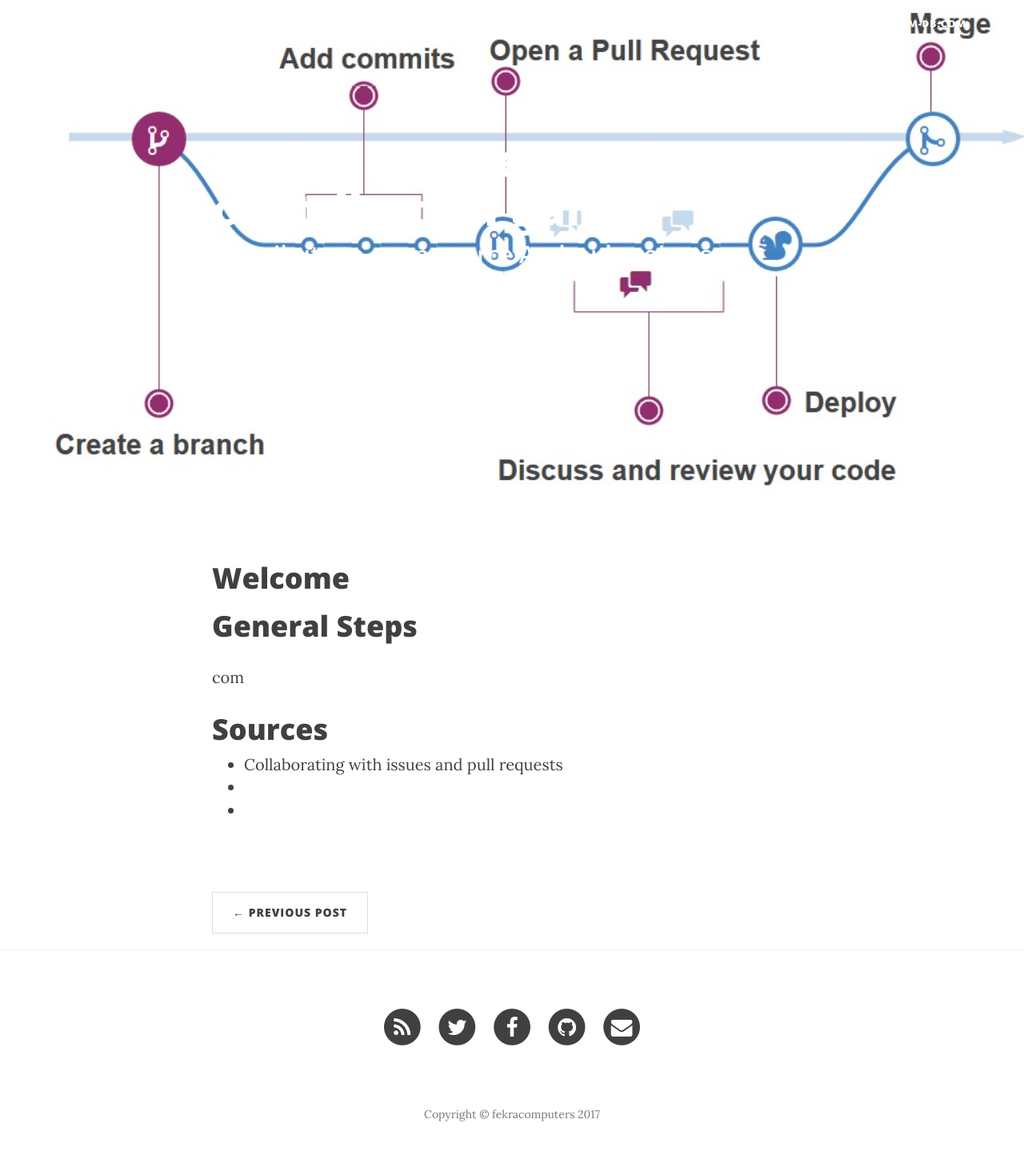
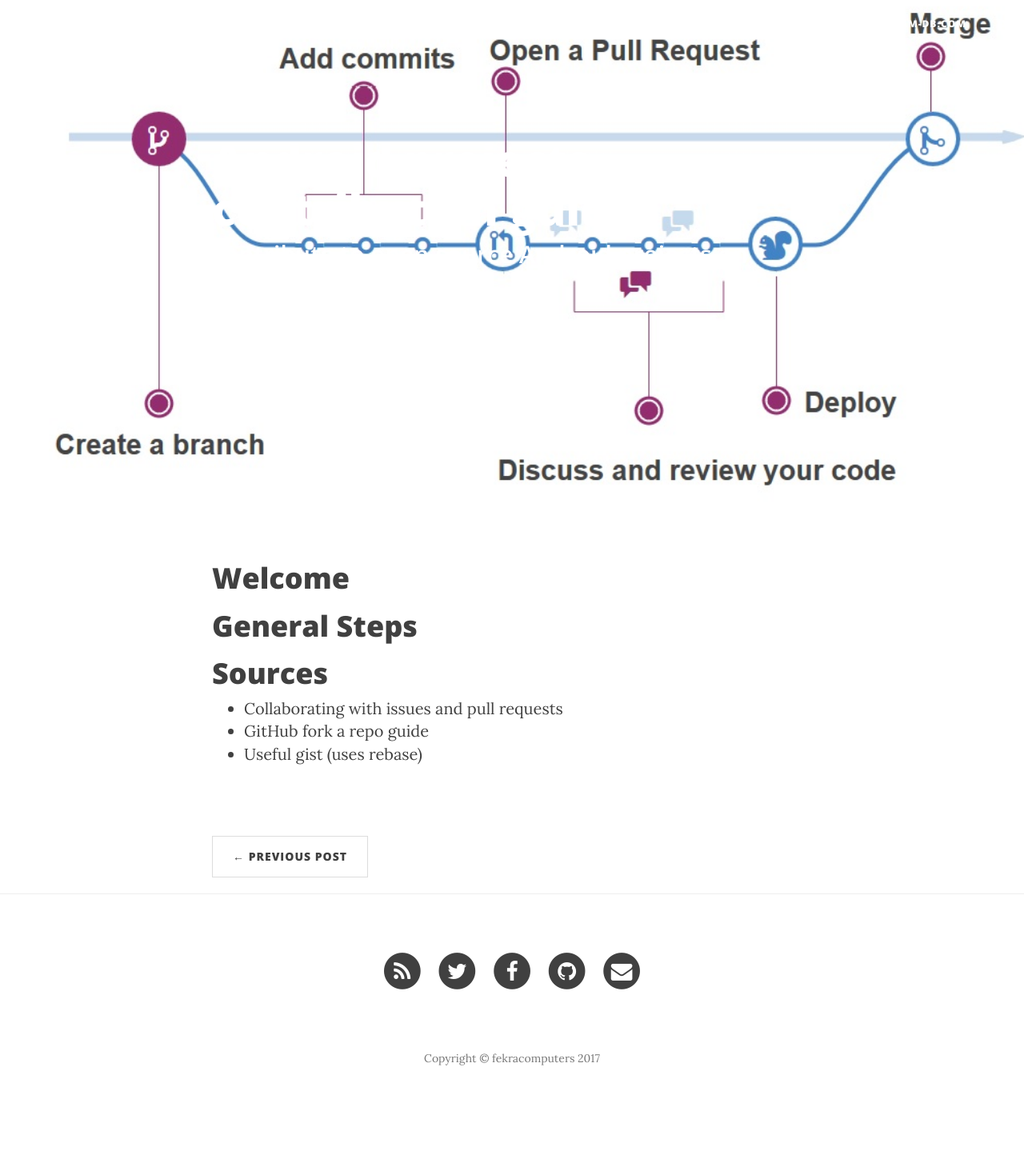
Before and after one commit to fekracomputers/fekracomputers.github.io, a Jekyll site: the page built from _posts/2017-07-06-android-projects-contribution-guide.md, in a window 1280 px wide. Shown: the whole page at 80% size. Built offline with Jekyll 4.4.1, drawn with Linux system fonts in a browser that asks for light colours; nearby versions of some CDN libraries; after the commit the page ends 1399 px from its top, so only the background shows below that.

Commit message:
adding draft for android contribution guide

```diff
--- a/_posts/2017-07-06-android-projects-contribution-guide.md
+++ b/_posts/2017-07-06-android-projects-contribution-guide.md
@@ -11,8 +11,8 @@ tags: [contribution_tutorials]
 # Welcome
 
 # General Steps
-com
+
 # Sources
 - [Collaborating with issues and pull requests](https://help.github.com/categories/collaborating-with-issues-and-pull-requests/)
-- [](https://help.github.com/articles/fork-a-repo/)
-- [](https://gist.github.com/Chaser324/ce0505fbed06b947d962)
+- [GitHub fork a repo guide](https://help.github.com/articles/fork-a-repo/)
+- [Useful gist (uses rebase)](https://gist.github.com/Chaser324/ce0505fbed06b947d962)
```
